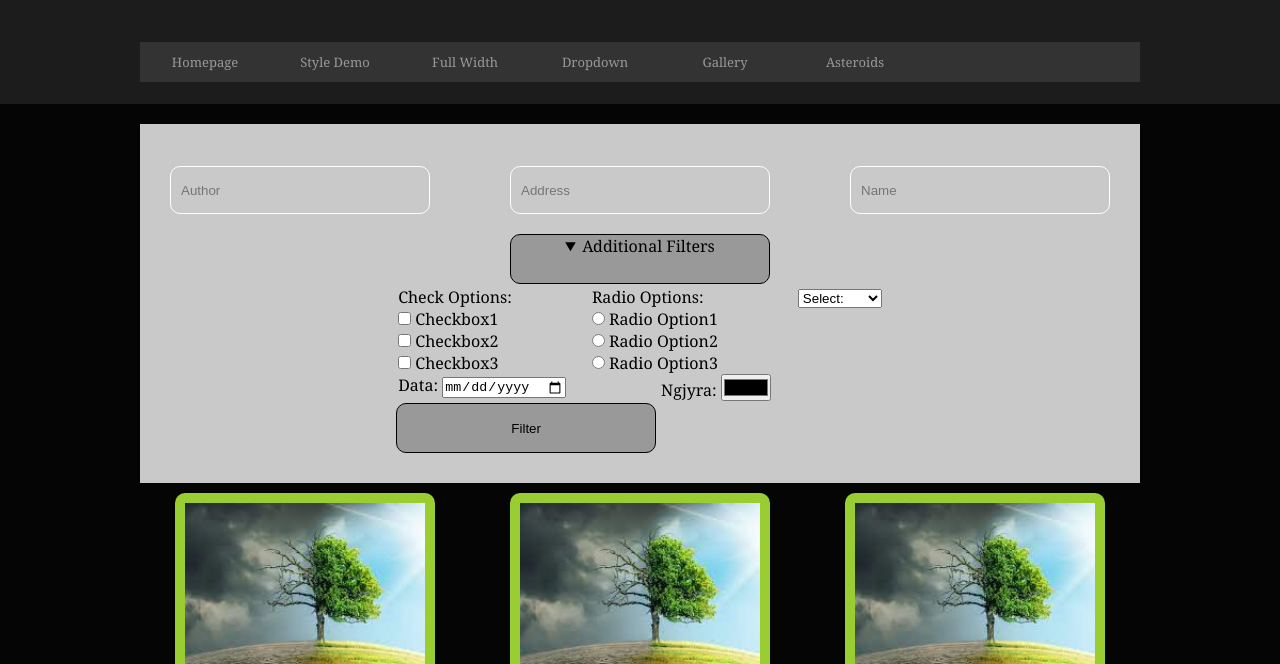
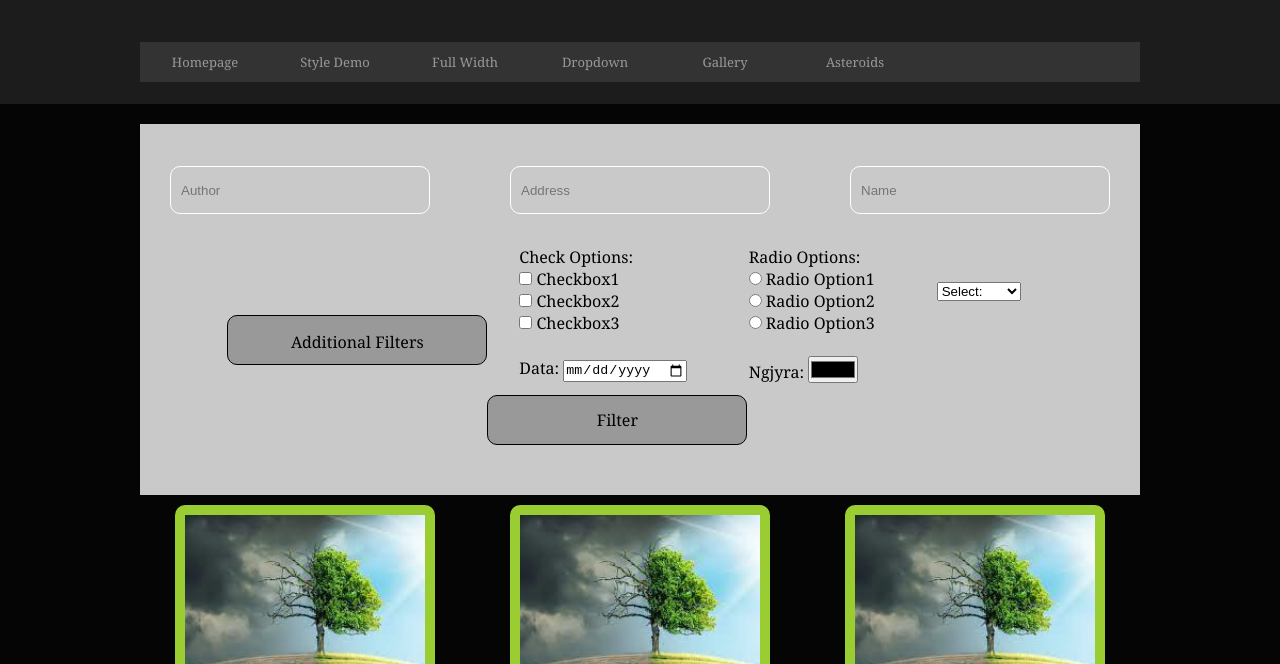
Before and after one commit to altingjonbalaj20/PWWW21-22_Gr11, a website: page template/fourthwebsite.html in a window 1280 px wide. Both pictures are taken after a click on the heading "Additional Filters". Shown: the part 136-800 px from the top of the page. Drawn offline with Linux system fonts and the light colour scheme.

Commit message:
nifar versioni final i websajtit te katert

```diff
--- a/styles/fourthwebsite/fourthwebsite.css
+++ b/styles/fourthwebsite/fourthwebsite.css
@@ -1,19 +1,22 @@
-header{
+header {
   margin-bottom: 20px;
 }
 
-.container .form-container{
+details {
+  display: flex;
+}
+.container .form-container {
   padding-top: 20px;
   background-color: #cac9c9;
   padding-bottom: 30px;
 }
 
-.container .form-container form{
+.container .form-container form {
   display: flex;
   flex-direction: column;
 }
 
-.filter-container{
+.filter-container {
   display: grid;
   grid-template-columns: auto auto auto;
   margin: auto;
@@ -21,21 +24,21 @@ header{
   margin-bottom: 20px;
 }
 
-.filter-container .filter-option{
+.filter-container .filter-option {
   display: flex;
   flex-direction: column;
   width: 260px;
   height: 70px;
 }
 
-.filter-container .filter-option .filter-name{
+.filter-container .filter-option .filter-name {
   color: transparent;
   user-select: none;
-  position:relative;
+  position: relative;
   top: 12px;
   left: 10px;
   font-size: 16px;
-  width:max-content;
+  width: max-content;
   background: transparent;
   display: inline;
 }
@@ -65,19 +68,24 @@ header{
   border: 2px #736be0 solid;
 }
 
-.filter-container .filter-option .input:focus::placeholder{
+.filter-container .filter-option .input:focus::placeholder {
   color: transparent;
 }
 
-#filter-form .additional-filters{
+#filter-form .additional-filters {
   margin: auto;
 }
 
+#filter-form .additional-filters{
+    margin: auto auto 20px;
+}
+
 #filter-form .additional-filters summary{
+    list-style: none;
+    padding: 15px;
     text-align: center;
     height: 50px;
     border-radius: 10px;
-  margin: auto;
     width: 260px;
     background-color: white;
     -webkit-border-radius: 10px;
@@ -86,13 +94,13 @@ header{
     -o-border-radius: 10px;
 }
 
-#filter-form .additional-filters table tr{
-  display: grid;
-  grid-template-columns: auto auto auto;
-  column-gap: 80px;
+#filter-form .additional-filters table tr td{
+    padding: 10px 30px;
 }
 
 .form-container #filter-form .button{
+    font-size: 1em;
+    font-family: Georgia, 'Times New Roman', Times, serif;
     margin: auto;
     width: 260px;
     height: 50px;
@@ -107,15 +115,15 @@ header{
 
 .form-container #filter-form .button:hover {
   background: #050505;
+  color: #ffff;
   transition: all ease-in-out 0.3s;
-  color: #ffff;
   -webkit-transition: all ease-in-out 0.3s;
   -moz-transition: all ease-in-out 0.3s;
   -ms-transition: all ease-in-out 0.3s;
   -o-transition: all ease-in-out 0.3s;
 }
 
-.photos-container{
+.photos-container {
   display: inline-flex;
   gap: 40px;
   justify-content: space-evenly;
@@ -123,25 +131,25 @@ header{
   margin: 10px 0;
 }
 
-.photos-container .photo-container{
+.photos-container .photo-container {
   display: inline-flex;
   border-radius: 10px;
   background-color: yellowgreen;
 }
 
-.photo-container figure{
+.photo-container figure {
   padding: 10px;
 }
 
-.photo-container figure figcaption{
+.photo-container figure figcaption {
   margin-top: 10px;
   text-align: center;
 }
 
-.photo-container figure img{
+.photo-container figure img {
   width: 240px;
 }
 
-footer{
+footer {
   margin-top: 10px;
 }
```
Lines whose indentation alone changed are shown as unchanged.
